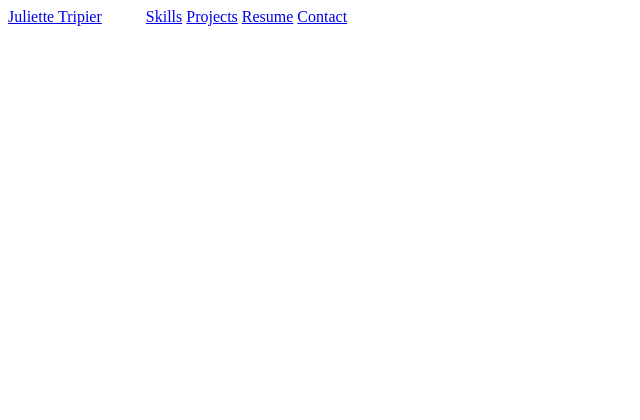
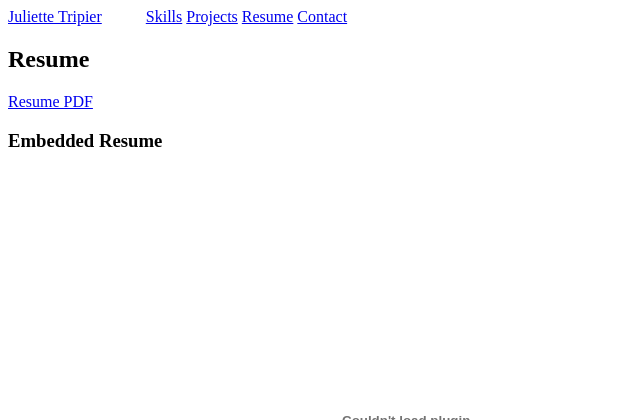
Before and after one commit to juliettetripier/juliettetripier.github.io, a Flask app: page /resume in a window 1280 px wide. Shown: the top 420 px of the page, without its empty margins (0-640 px from the left). Run offline with Flask 3, Linux system fonts and the light colour scheme.

Commit message:
Added link to view resume PDF and embedded resume

```diff
--- a/templates/resume.html
+++ b/templates/resume.html
@@ -3,6 +3,12 @@
 
 {% block body %}
 
+    <h2>Resume</h2>
 
+    <a href="/static/docs/pdfresume.pdf">Resume PDF</a>
+
+    <h3>Embedded Resume</h3>
+
+    <object data="/static/docs/pdfresume.pdf" width="800" height="500"></object>
 
 {% endblock %}
```
Also changed, not shown: templates/skills.html (+9 -1 lines).
